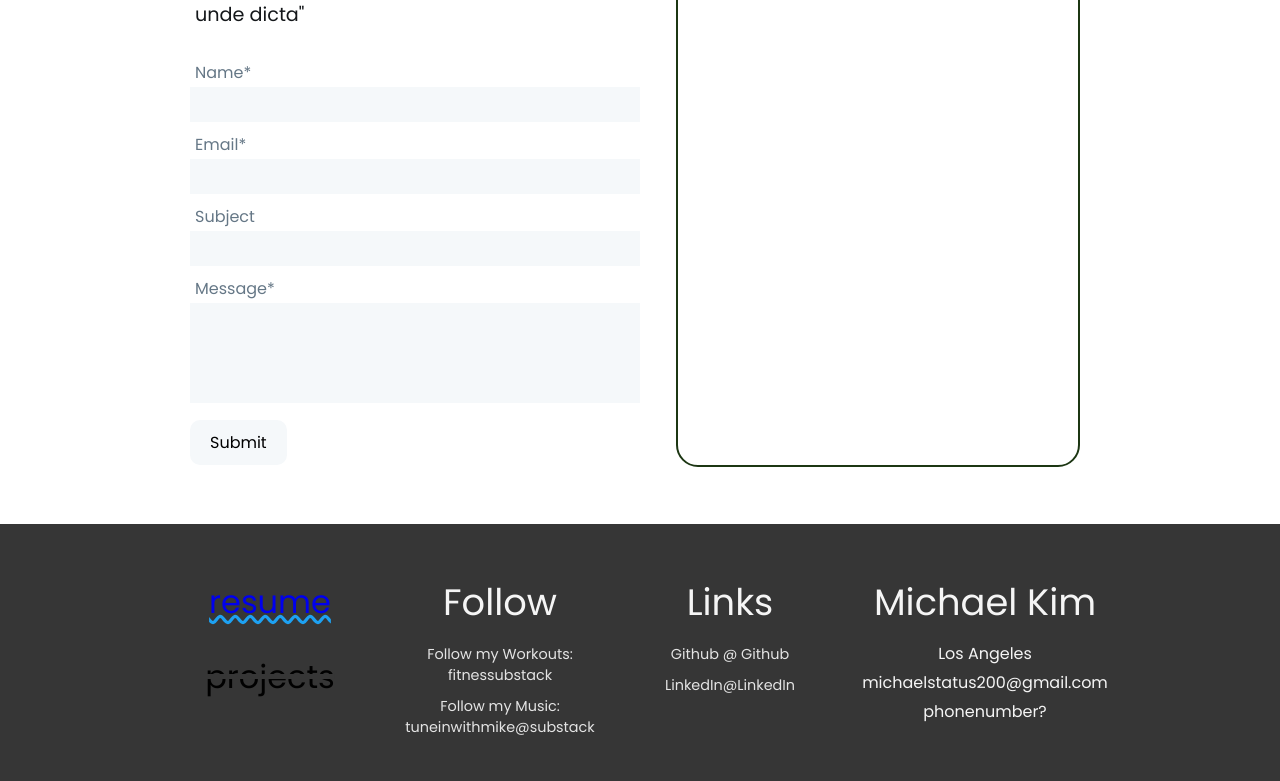
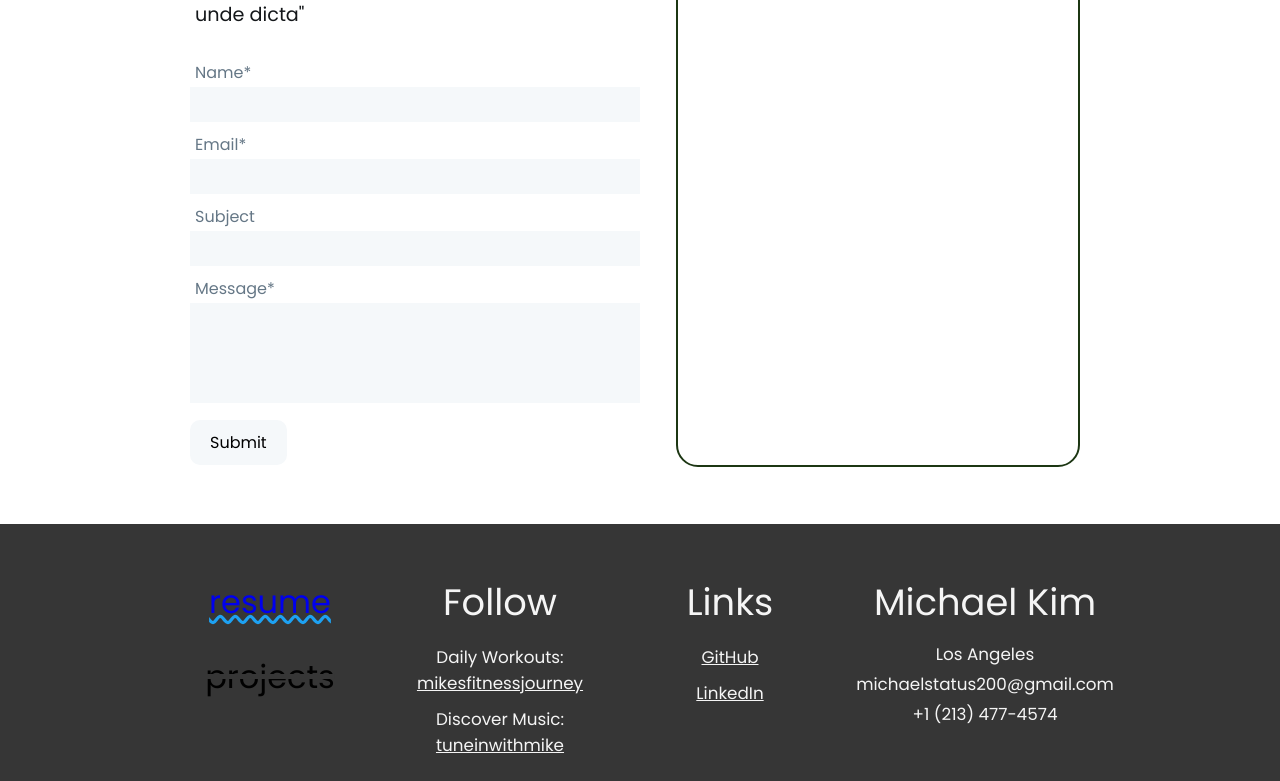
Before and after one commit to sparklingwaterlemon/Portfolio, a React (Create React App) app: page / in a window 1280 px wide. Shown: the part 2016-2797 px from the top of the page. Built offline with nearby package versions, Linux system fonts and the light colour scheme.

Commit message:
Added all Links to Footer. Completed CSS for new Links in Footer

```diff
--- a/src/Components/AboutSection/AboutSection.css
+++ b/src/Components/AboutSection/AboutSection.css
@@ -32,7 +32,7 @@
     margin-left: 100px;
     margin-right: 100px;
 
-    padding-right: 20px;
+    padding-right: 30px;
     overflow: auto;
 }
 
--- a/src/Components/ContactSection/ContactSection.css
+++ b/src/Components/ContactSection/ContactSection.css
@@ -4,7 +4,6 @@
     display: flex;
     flex-wrap: wrap;
     --contact-form-width: 450px;
-
 }
 
 .marquee-container {
@@ -157,9 +156,10 @@
 
 
 
-@media only screen and (max-width: 640px) {
+@media only screen and (max-width: 650px) {
     #contact {
         flex-direction: column-reverse;
+        height: auto;
     }
     .marquee-container{
         display: none;
--- a/src/Components/FooterSection/FooterSection.css
+++ b/src/Components/FooterSection/FooterSection.css
@@ -24,17 +24,16 @@
     height: 75px;
     width: 100%;
     font-size: 2em;
-    color: #F5F8FA;
+    color: whitesmoke;
     display: flex;
     justify-content: center;
     align-items: center;
 }
 .rf.top a{
-    /* user-select: none; */
     text-decoration: #1DA1F2 wavy underline;
 }
 .rf.top a:visited{
-    color: #F5F8FA;
+    color: whitesmoke;
 }
 .rf.top a:hover{
     transform: scale(1.2);
@@ -72,15 +71,30 @@
 .ff.bottom{
     height: calc(100% - 75px);
     width: 100%;
-    font-size: .9em;
+    font-size: 1.05em;
 }
 .ff-link{
     /* border: 1px solid coral; */
     overflow: auto;
     width: 100%;
     padding: 5px;
-    color: #e4e4e4;
+    color: whitesmoke;
 }
+.follow-footer a{
+    color: whitesmoke;
+}
+.follow-footer a:visited{
+    color: whitesmoke;
+}
+.follow-footer a:hover{
+    text-decoration: 2px #1DA1F2 underline;
+    /* color:#1DA1F2; */
+
+    /* background-color: black; */
+    /* border-radius: 10px; */
+}
+
+
 
 
 .link-footer{
@@ -105,15 +119,23 @@
     /* border: 1px solid coral; */
     width: 100%;
     height: calc(100% - 75px);
-    font-size: .9em;
-    color: #e4e4e4;
+    font-size: 1.05em;
+    color: whitesmoke;
 }
 .lf-link{
     /* border: 1px solid coral; */
     width: 100%;
     padding: 5px;
 }
-
+.link-footer a{
+    color: whitesmoke;
+}
+.link-footer a:visited{
+    color: whitesmoke;
+}
+.link-footer a:hover{
+    text-decoration: 2px #1DA1F2 underline;
+}
 
 
 .self-footer{
@@ -138,7 +160,7 @@
     /* border: 3px solid coral; */
     width: 100%;
     color: whitesmoke;
-    font-size: 1em;
+    font-size: 1.05em;
 }
 .sf-link{
     /* border: 1px solid coral; */
@@ -148,7 +170,7 @@
 
 
 
-@media only screen and (max-width: 640px){
+@media only screen and (max-width: 650px){
     #footer{
         width: 100%;
         height: auto;
--- a/src/Components/FooterSection/FooterSection.jsx
+++ b/src/Components/FooterSection/FooterSection.jsx
@@ -19,8 +19,20 @@ export default function FooterSection(){
                     Follow
                 </div>
                 <div className="ff bottom">
-                    <div className="ff-link f">Follow my Workouts: fitnessubstack</div>
-                    <div className="ff-link m">Follow my Music: tuneinwithmike@substack</div>
+                    <div className="ff-link f">
+                        <span className="ff-link-label">Daily Workouts:</span>
+                        <br/>
+                        <a href="https://mikesfitnessjourney.substack.com/" target="_blank" rel="noreferrer">
+                        mikesfitnessjourney
+                        </a>
+                    </div>
+                    <div className="ff-link m">
+                        <span className="ff-link-label">Discover Music:</span>
+                        <br/>
+                        <a href="https://tuneinwithmike.substack.com/" target="_blank" rel="noreferrer">
+                        tuneinwithmike
+                        </a>
+                    </div>
                 </div>
             </div>
 
@@ -29,8 +41,16 @@ export default function FooterSection(){
                     Links
                 </div>
                 <div className="lf bottom">
-                    <div className="lf-link g">Github @ Github</div>
-                    <div className="lf-link l">LinkedIn@LinkedIn</div>
+                    <div className="lf-link g">
+                        <a href="https://github.com/sparklingwaterlemon/" target="_blank" rel="noreferrer">
+                        GitHub
+                        </a>
+                    </div>
+                    <div className="lf-link l">
+                    <a href="https://www.linkedin.com/in/michaelkim3/" target="_blank" rel="noreferrer">
+                        LinkedIn
+                        </a>
+                    </div>
                 </div>
             </div>
 
@@ -42,7 +62,7 @@ export default function FooterSection(){
                     <div className="sf-link c">Los Angeles</div>
                     <div className="sf-link e">michaelstatus200@gmail.com</div>
                     {/* <div className="sf-link n">(213) 477-4574</div> */}
-                    <div className="sf-link n"> phonenumber?</div>
+                    <div className="sf-link n"> +1 (213) 477-4574</div>
                 </div>
             </div>
 
```
